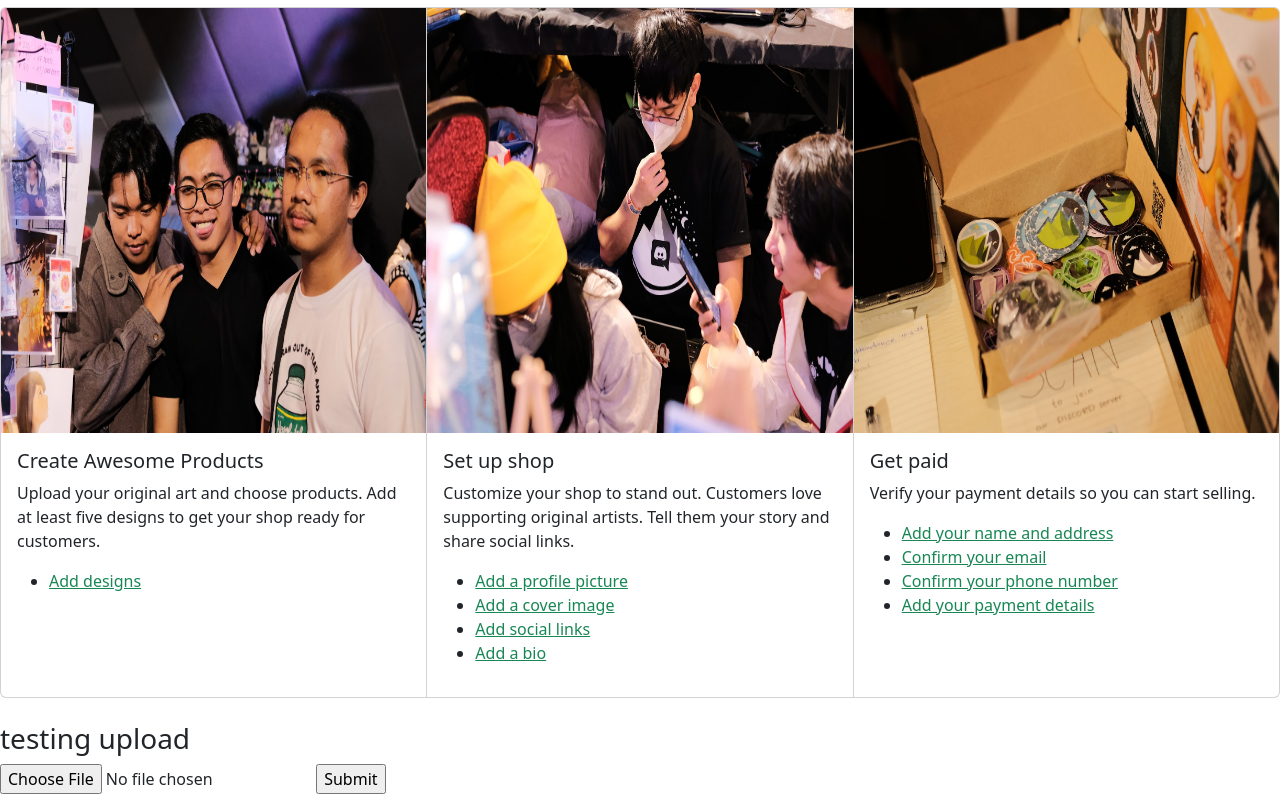
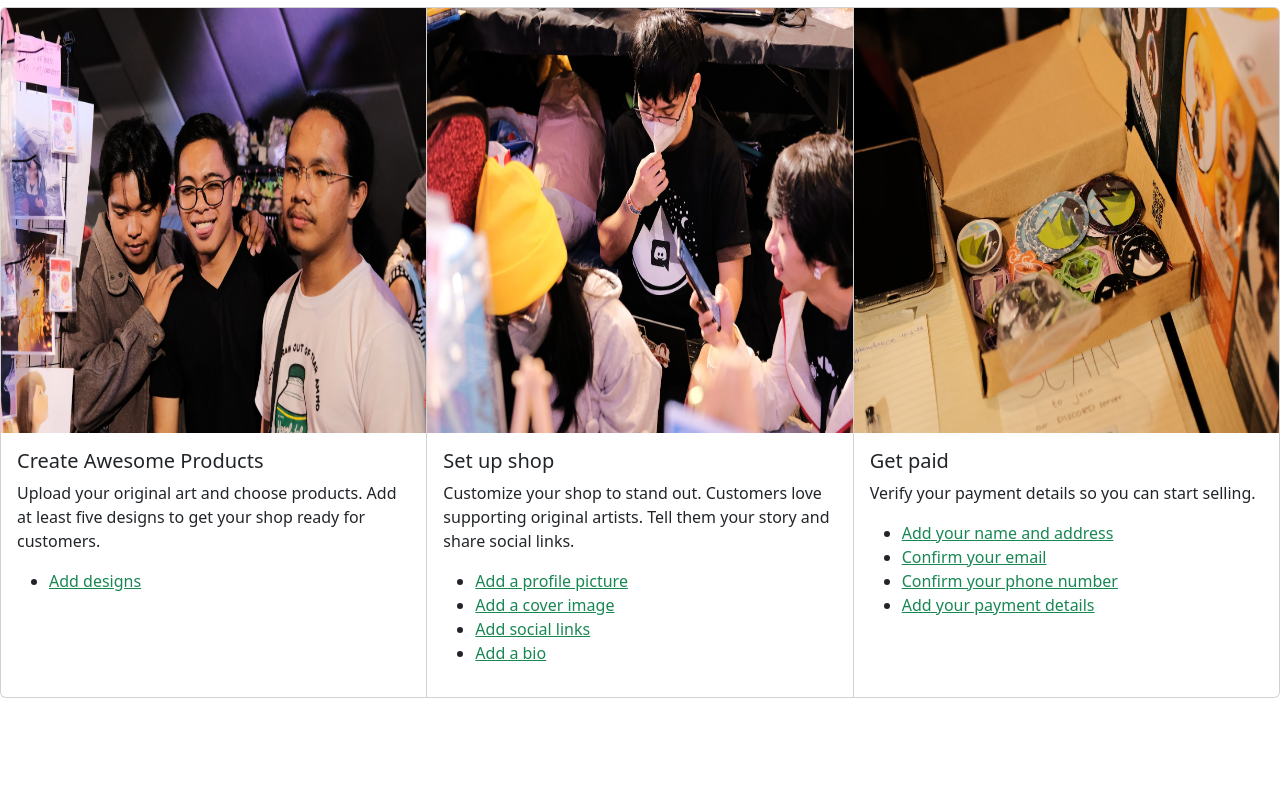
Before and after one commit to zenolucas/Halikha, a website: page public/artistHomePage.html in a window 1280 px wide. Shown: the part 153-947 px from the top of the page. After the commit the page ends 875 px from the top, so only its background shows below. Drawn offline with nearby package versions, Linux system fonts and the light colour scheme.

Commit message:
move upload to design.html

```diff
--- a/public/artistHomePage.html
+++ b/public/artistHomePage.html
@@ -108,11 +108,6 @@
 
       <br>
 
-      <h3>testing upload</h3>
-      <form action="/upload" method="post" enctype="multipart/form-data">
-        <input type="file" name="upload" />
-        <input type="submit" />
-      </form>
 
     <script src="https://code.jquery.com/jquery-3.3.1.slim.min.js"></script>
     <script src="https://cdnjs.cloudflare.com/ajax/libs/popper.js/1.14.7/umd/popper.min.js"></script>
```
Also changed, not shown: public/design.html (+11 -2 lines).
